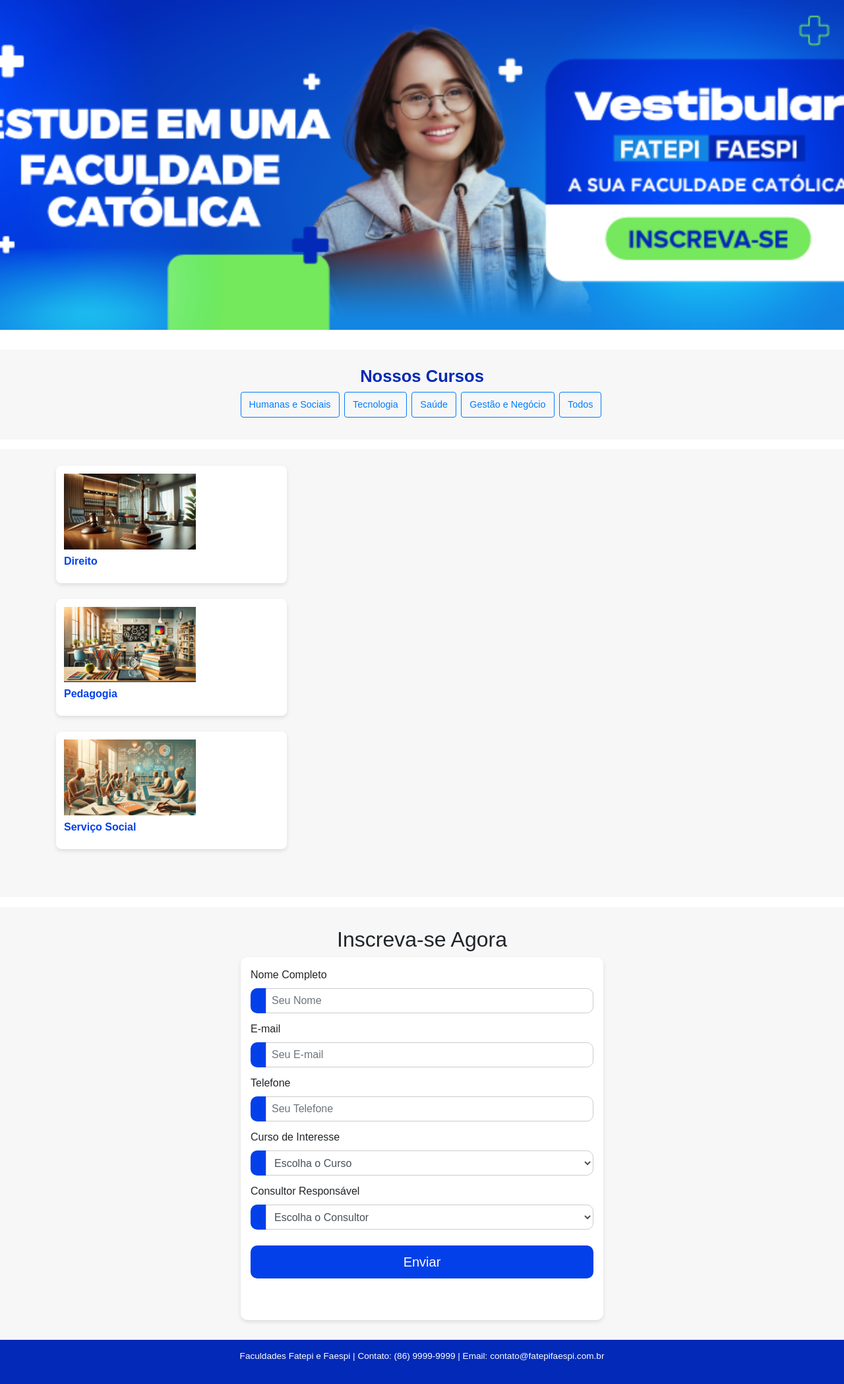
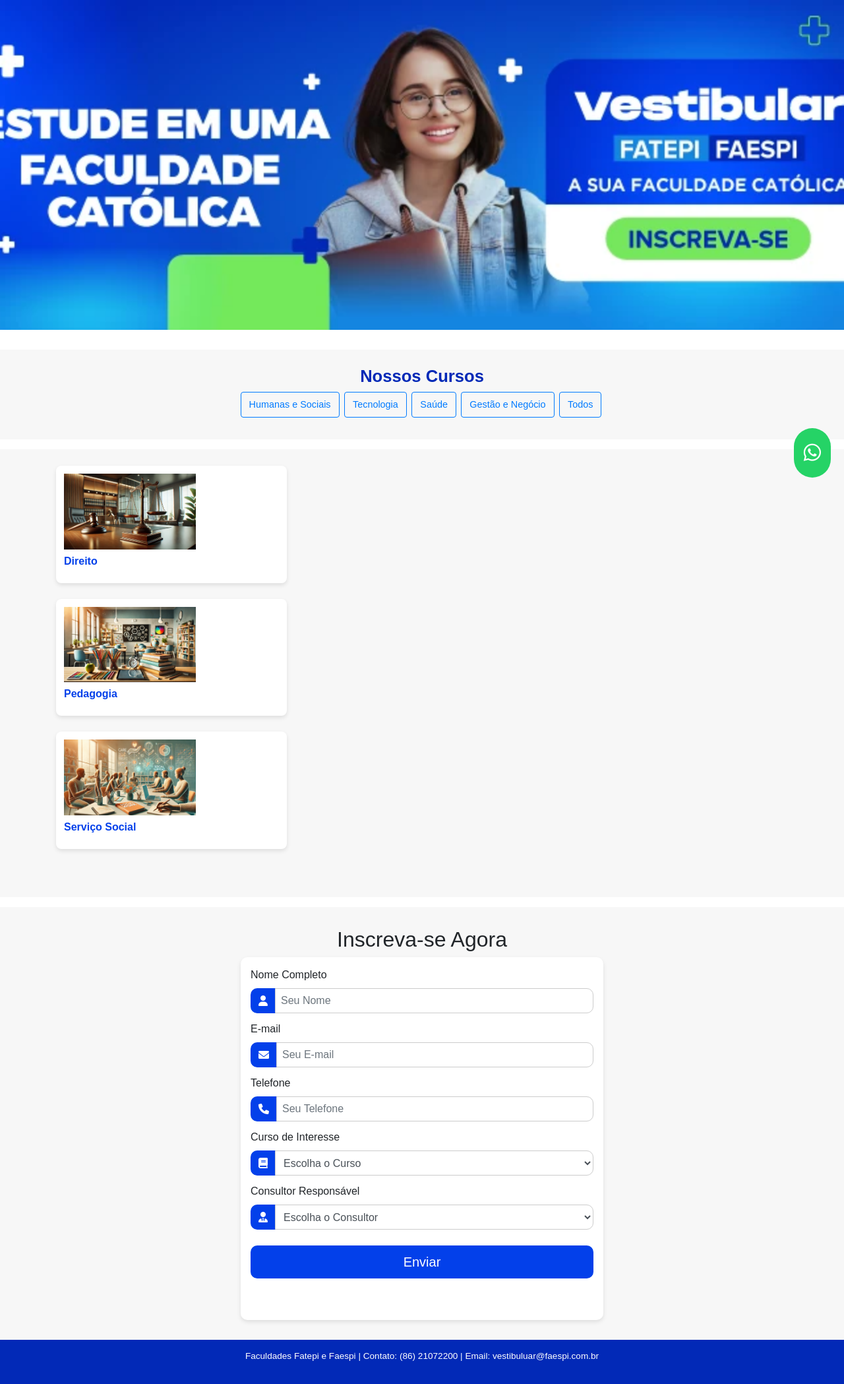
Before and after one commit to gwpoliveira/landingpage2, a Django app: page / in a window 1280 px wide. Shown: the part 56-2154 px from the top of the page at 66% size. Run offline with Django 5.2, Linux system fonts and the light colour scheme; some libraries are stand-ins or nearby versions.

Commit message:
favicon, redireonamento de tamanho de imagem e whatsaap

```diff
--- a/static/css/style.css
+++ b/static/css/style.css
@@ -160,7 +160,7 @@ footer {
 }
 
 .banner {
-    background-image: url("/static/img/bannerxl.png"); /* Imagem padrão para desktops */
+    background-image: url("/static/img/bannerxl.webp"); /* Imagem padrão para desktops */
     background-size: cover;
     background-position: center;
     width: 100%;
@@ -191,14 +191,14 @@ footer {
 /* Media Queries para tablets e celulares */
 @media (max-width: 1024px) {
     .banner {
-        background-image: url("/static/img/bannerl.png"); /* Imagem para tablets */
+        background-image: url("/static/img/bannerl.webp"); /* Imagem para tablets */
         height: 400px;
     }
 }
 
 @media (max-width: 768px) {
     .banner {
-        background-image: url("/static/img/bannerp.png"); /* Imagem para celulares */
+        background-image: url("/static/img/bannerp.webp"); /* Imagem para celulares */
         height: 300px;
     }
 }
@@ -218,3 +218,22 @@ footer {
     background-color: #0229b7;
     color: #ffffff;
 }
+
+/* ------  WhatsApp ---------*/
+.whatsapp-float {
+    position: fixed;
+    bottom: 20px; /* Distância do ícone em relação à parte inferior da página */
+    right: 20px;  /* Distância do ícone em relação à direita da página */
+    background-color: #25D366; /* Cor de fundo do ícone do WhatsApp */
+    color: white; /* Cor do ícone */
+    border-radius: 50px; /* Torna o botão arredondado */
+    padding: 15px; /* Tamanho do botão */
+    font-size: 30px; /* Tamanho do ícone */
+    z-index: 1000; /* Certifique-se de que o ícone fique acima de outros elementos da página */
+    text-align: center;
+}
+
+.whatsapp-float:hover {
+    background-color: #128C7E; /* Cor ao passar o mouse */
+    color: white;
+}
--- a/templates/home.html
+++ b/templates/home.html
@@ -4,10 +4,15 @@
     {% load static %}
     <meta charset="UTF-8">
     <meta name="viewport" content="width=device-width, initial-scale=1.0">
+    <link rel="icon" href="{% static 'img/favicon.ico' %}" type="image/x-icon">
+
     <title>Estude numa faculdade católica - Faculdades Fatepi e Faespi</title>
 
     <!-- Incluindo o Bootstrap via CDN -->
     <link rel="stylesheet" href="https://stackpath.bootstrapcdn.com/bootstrap/4.5.2/css/bootstrap.min.css">
+
+    <!-- Incluindo o Font Awesome para ícones -->
+<link rel="stylesheet" href="https://cdnjs.cloudflare.com/ajax/libs/font-awesome/6.0.0-beta3/css/all.min.css">
 
     <!-- Incluindo o CSS customizado -->
     <link rel="stylesheet" href="{% static 'css/style.css' %}">
@@ -229,8 +234,12 @@
 
     <!-- Footer -->
     <footer>
-        <p>Faculdades Fatepi e Faespi | Contato: (86) 9999-9999 | Email: contato@fatepifaespi.com.br</p>
+        <p>Faculdades Fatepi e Faespi | Contato: (86) 21072200 | Email: vestibuluar@faespi.com.br</p>
     </footer>
+
+    <a href="https://wa.me/558621072202" target="_blank" class="whatsapp-float">
+        <i class="fab fa-whatsapp"></i>
+    </a>
 
     <!-- JavaScript do Bootstrap -->
     <script src="https://code.jquery.com/jquery-3.5.1.slim.min.js"></script>
```
Also changed, not shown: static/img/bannerl.png (deleted), static/img/bannerl.webp (added), static/img/bannerp.png (deleted), static/img/bannerp.webp (added), static/img/bannerxl.png (deleted), static/img/bannerxl.webp (added), static/img/favicon.ico (added), 5 other files.
